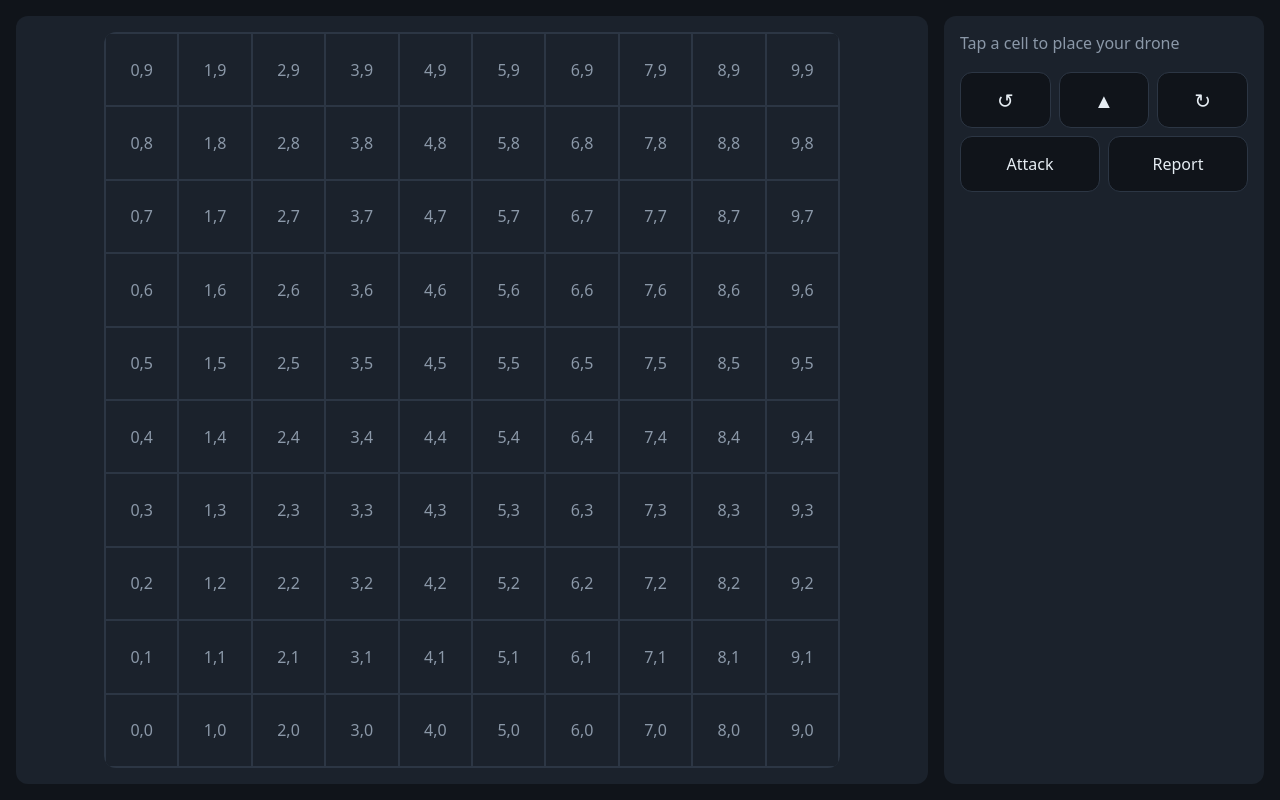
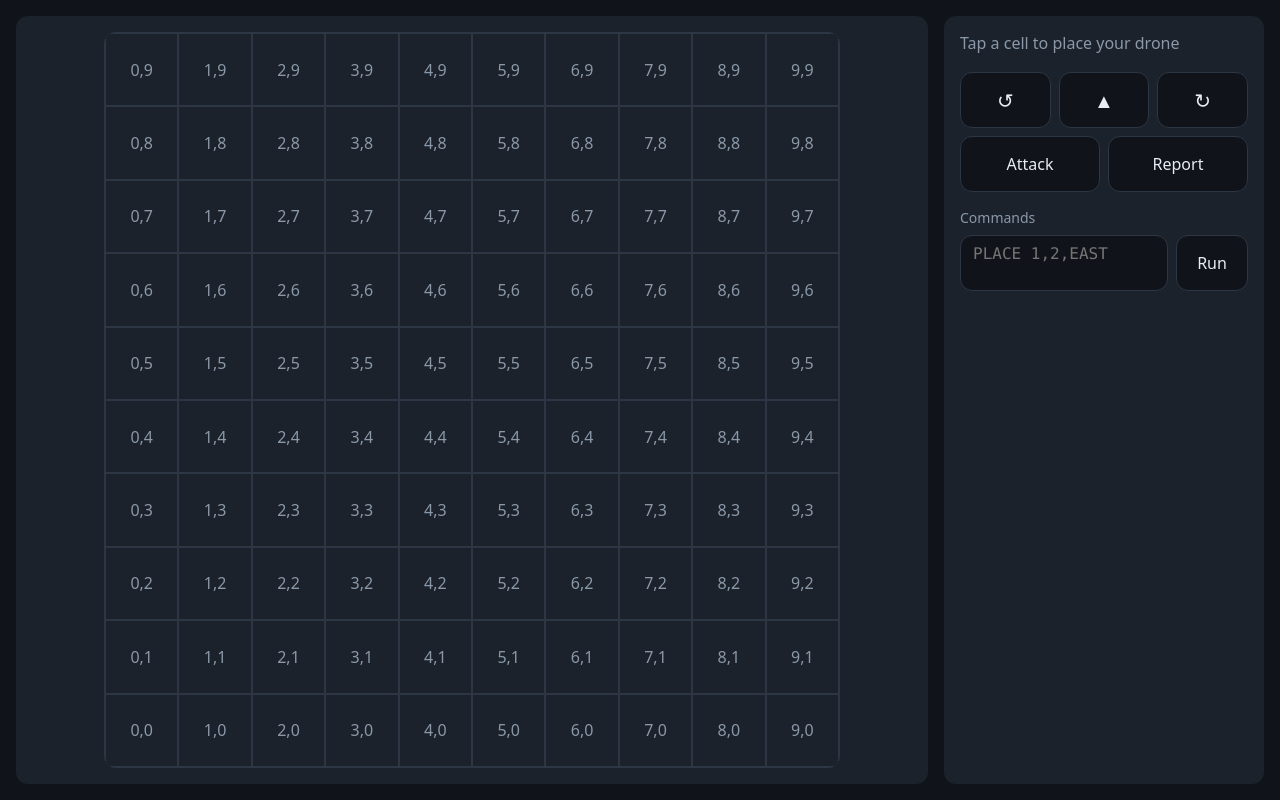
Before and after one commit to violan7naidoo/toy-drone, a website built with Vite: page index.html in a window 1280 px wide. Built offline with nearby package versions, Linux system fonts and the light colour scheme.

Commit message:
feat: add a command console that runs typed and pasted scripts

```diff
--- a/index.html
+++ b/index.html
@@ -43,6 +43,21 @@
           <button type="button" class="pad-button pad-button-wide" data-command="ATTACK">Attack</button>
           <button type="button" class="pad-button pad-button-wide" data-command="REPORT">Report</button>
         </div>
+                <form id="console" class="console">
+          <label class="console-label" for="console-input">Commands</label>
+          <textarea
+            id="console-input"
+            class="console-input"
+            rows="2"
+            spellcheck="false"
+            autocomplete="off"
+            autocapitalize="characters"
+            placeholder="PLACE 1,2,EAST"
+          ></textarea>
+          <button type="submit" class="pad-button console-run">Run</button>
+          <p id="console-output" class="console-output" aria-live="polite"></p>
+        </form>
+
       </section>
 
     </main>
--- /dev/null
+++ b/src/input/console.js
@@ -0,0 +1,38 @@
+import { parseScript } from '../logic/parser.js';
+
+function describe(entries, unknown) {
+  if (unknown.length > 0) {
+    const lines = unknown.map((entry) => `line ${entry.line} "${entry.text}"`);
+    return `Not understood: ${lines.join(', ')}`;
+  }
+
+  return `Ran ${entries.length} command${entries.length === 1 ? '' : 's'}`;
+}
+
+export function bindConsole({ form, input, output }, dispatch) {
+  function run() {
+    const entries = parseScript(input.value);
+    if (entries.length === 0) return;
+
+    const unknown = entries.filter((entry) => entry.command === null);
+
+    entries
+      .filter((entry) => entry.command !== null)
+      .forEach((entry) => dispatch(entry.command));
+
+    output.textContent = describe(entries, unknown);
+    input.value = '';
+  }
+
+  form.addEventListener('submit', (event) => {
+    event.preventDefault();
+    run();
+  });
+
+  input.addEventListener('keydown', (event) => {
+    if (event.key === 'Enter' && !event.shiftKey) {
+      event.preventDefault();
+      form.requestSubmit();
+    }
+  });
+}
--- a/src/main.js
+++ b/src/main.js
@@ -8,6 +8,7 @@ import { createCommandQueue } from './commandQueue.js';
 import { bindTouchControls } from './input/touchControls.js';
 import { bindKeyboard } from './input/keyboard.js';
 import { bindPlacement } from './input/placement.js';
+import { bindConsole } from './input/console.js';
 
 const frame = document.querySelector('#board-frame');
 frame.style.setProperty('--size', BOARD_SIZE);
@@ -40,6 +41,16 @@ bindPlacement(
   dispatch,
 );
 
+bindConsole(
+  {
+    form: document.querySelector('#console'),
+    input: document.querySelector('#console-input'),
+    output: document.querySelector('#console-output'),
+  },
+  dispatch,
+);
+
+
 if (import.meta.env.DEV) {
   window.dispatch = dispatch;
   window.run = (text) =>
--- a/src/styles/main.css
+++ b/src/styles/main.css
@@ -225,6 +225,48 @@ body {
   grid-column: auto;
   font-size: 1rem;
 }
+.console {
+  display: grid;
+  grid-template-columns: minmax(0, 1fr) auto;
+  gap: 8px;
+}
+
+.console-label {
+  grid-column: 1 / -1;
+  font-size: 0.875rem;
+  color: var(--color-text-muted);
+}
+
+.console-input {
+  min-height: 56px;
+  padding: 8px 12px;
+  border: 1px solid var(--color-line);
+  border-radius: var(--radius);
+  background: var(--color-bg);
+  color: var(--color-text);
+  font-family: ui-monospace, Consolas, monospace;
+  font-size: 1rem;
+  resize: none;
+}
+
+.console-input:focus-visible {
+  outline: 2px solid var(--color-accent);
+  outline-offset: 2px;
+}
+
+.console-run {
+  grid-column: auto;
+  min-width: 72px;
+  font-size: 1rem;
+}
+
+.console-output {
+  grid-column: 1 / -1;
+  margin: 0;
+  min-height: 1.5em;
+  font-size: 0.875rem;
+  color: var(--color-text-muted);
+}
 
 @media (orientation: landscape) {
   .app {
```
